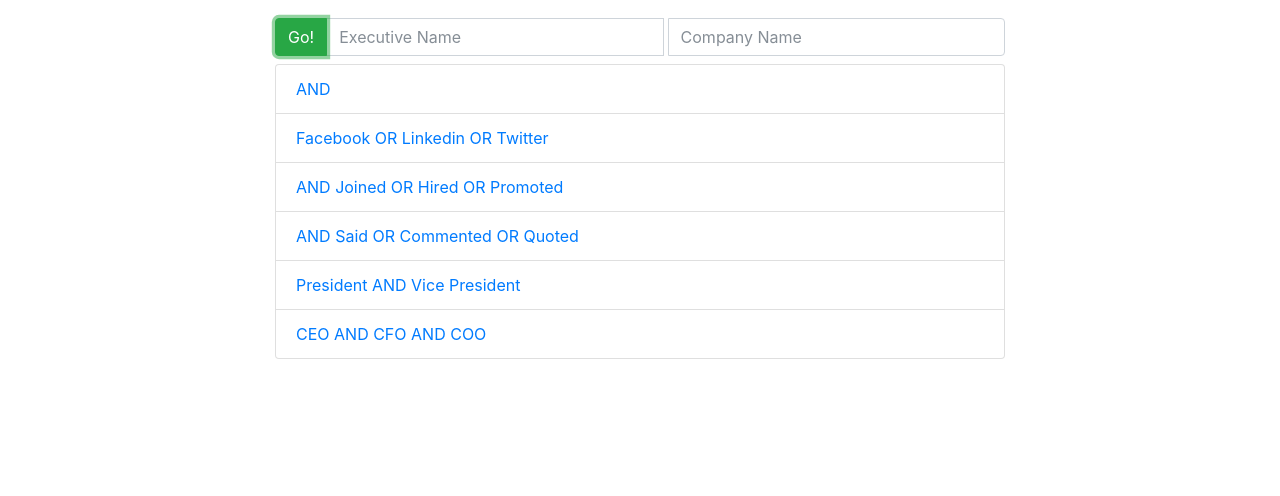
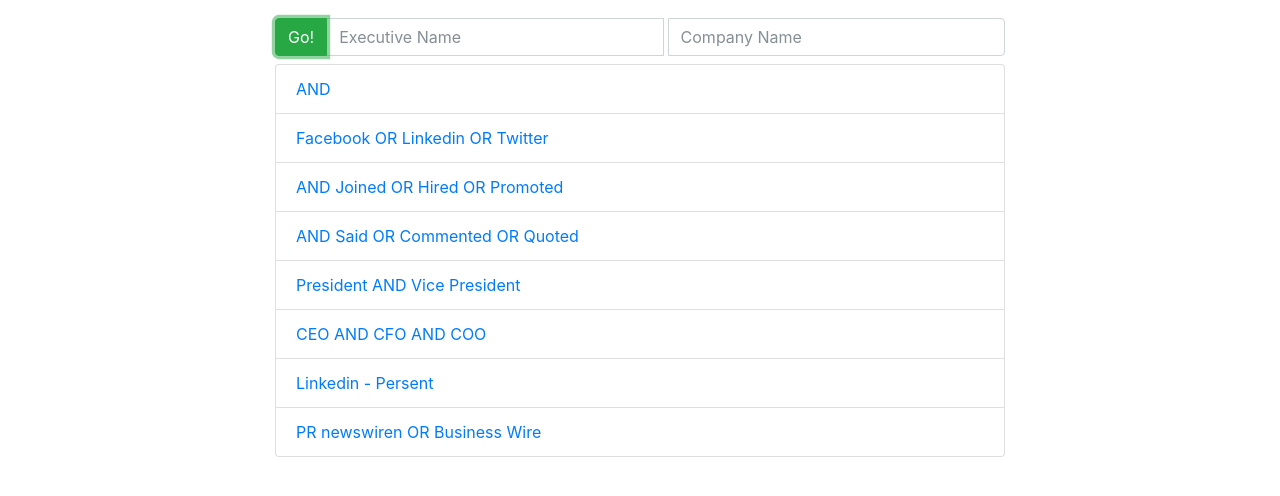
Before and after one commit to dkapper01/TitanHouseSearch, a plain HTML site: page search.html in a window 1280 px wide. Both pictures are taken after a click on the button "Go!". Shown: the part 62-558 px from the top of the page. Drawn offline with nearby package versions, Linux system fonts and the light colour scheme; files that its build step writes are made by us from their sources.

Commit message:
update links

```diff
--- a/javascript.js
+++ b/javascript.js
@@ -16,6 +16,9 @@ function submetCompany() {
     var nameANDcompanysaidORcommentedORquoted = "http://www.google.com/search?q="+strExecutive+"+"+"AND%20"+strCompany+"%20said%20OR%20commented%20OR%20quoted";
     var getCompanyCeoANDCfoANDCoo = "http://www.google.com/search?q="+strCompany+"+"+"%20CEO%20AND%20CFO%20AND%20COO%20";
     var getCompanyPresidentANDVicepresident = "http://www.google.com/search?q="+strCompany+"+"+"President%20AND%20Vice%20President";
+    var nameANDcompanyLinkedinPresent = "http://www.google.com/search?q="+strExecutive+"+"+strCompany+"%20Linkedin"+"%20"+"-%20"+"Present";
+    var nameANDcompanyPrnewswireORbusinesswire = "http://www.google.com/search?q="+strExecutive+"+"+strCompany+"%20PR%20newswire"+"%20"+"Business%20Wire";
+
 
     document.querySelector(".links0").innerHTML = '<a target="_blank" href=' + nameANDcompany + '>' + trimExe + ' AND ' +  trimCom  + '</a>';
     document.querySelector(".links1").innerHTML = '<a target="_blank" href=' + nameFacebookORTwitterORLinkedin + '>' + getExecutive + ' Facebook OR Linkedin OR Twitter'  + '</a>';
@@ -23,6 +26,10 @@ function submetCompany() {
     document.querySelector(".links3").innerHTML = '<a target="_blank" href=' + nameANDcompanysaidORcommentedORquoted + '>' + getExecutive + ' AND ' + getCompany  + ' Said OR Commented OR Quoted'  + '</a>';
     document.querySelector(".links4").innerHTML = '<a target="_blank" href=' + getCompanyPresidentANDVicepresident+'>'+getCompany+ ' President AND Vice President'+'</a>';
     document.querySelector(".links5").innerHTML =  '<a target="_blank" href=' + getCompanyCeoANDCfoANDCoo+'>'+getCompany+ ' CEO AND CFO AND COO'+'</a>';
+    document.querySelector(".links6").innerHTML =  '<a target="_blank" href=' + nameANDcompanyLinkedinPresent+'>'+getExecutive+' '+getCompany+' Linkedin - Persent'+'</a>';
+    document.querySelector(".links7").innerHTML =  '<a target="_blank" href=' +nameANDcompanyPrnewswireORbusinesswire+'>'+getExecutive+' '+getCompany+' PR newswiren OR Business Wire'+'</a>';
+
+
     // document.querySelector(".links4").innerHTML = "&quot" + "CFO" + "&quot" + " AND " + "&quot" + getCompany + "&quot";
     // document.querySelector(".links5").innerHTML = "&quot" + "COO AND" + "&quot" + getCompany + "&quot";
     // document.querySelector(".links6").innerHTML = "&quot" + "CMO" + "&quot" + " AND " + "&quot" + getCompany + "&quot";
--- a/search.html
+++ b/search.html
@@ -12,7 +12,6 @@
         <!-- Required meta tags -->
         <meta charset="utf-8">
         <meta name="viewport" content="width=device-width, initial-scale=1, shrink-to-fit=no">
-
         <!-- Bootstrap CSS -->
         <link rel="stylesheet" href="https://maxcdn.bootstrapcdn.com/bootstrap/4.0.0-beta.2/css/bootstrap.min.css" integrity="sha384-PsH8R72JQ3SOdhVi3uxftmaW6Vc51MKb0q5P2rRUpPvrszuE4W1povHYgTpBfshb" crossorigin="anonymous">
       </head>
@@ -43,7 +42,6 @@
         </ul>
       </div>
     </nav>
-
     <div class="toAddSpace"></div>
     <div class="container">
       <div class="row">
@@ -66,10 +64,10 @@
                     <ls class="links3 list-group-item"></ls>
                     <ls class="links4 list-group-item"></ls>
                     <ls class="links5 list-group-item"></ls>
-                    <!-- <ls class="links6 list-group-item"></ls>
+                    <ls class="links6 list-group-item"></ls>
                     <ls class="links7 list-group-item"></ls>
-                    <ls class="links8 list-group-item"></ls>
-                    <ls class="links9 list-group-item"></ls> -->
+                    <!-- <ls class="links8 list-group-item"></ls> -->
+                    <!-- <ls class="links9 list-group-item"></ls> -->
                 </ul>
               </div>
           </div>
@@ -77,12 +75,6 @@
            <!-- 1 of 2 -->
           </div>
     </div>
-
-
-
-
-
-
     <script src="javascript.js"></script>
     <!-- Optional JavaScript -->
     <!-- jQuery first, then Popper.js, then Bootstrap JS -->
```
Also changed, not shown: suggestion.html (+0 -1 lines).
